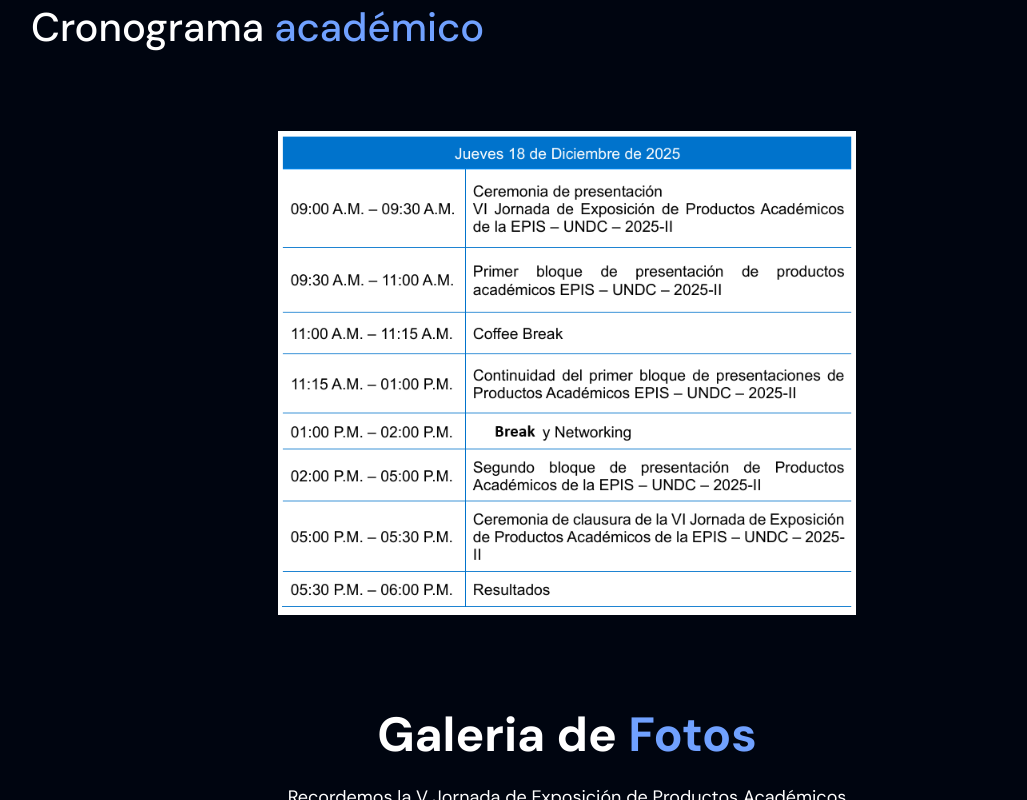
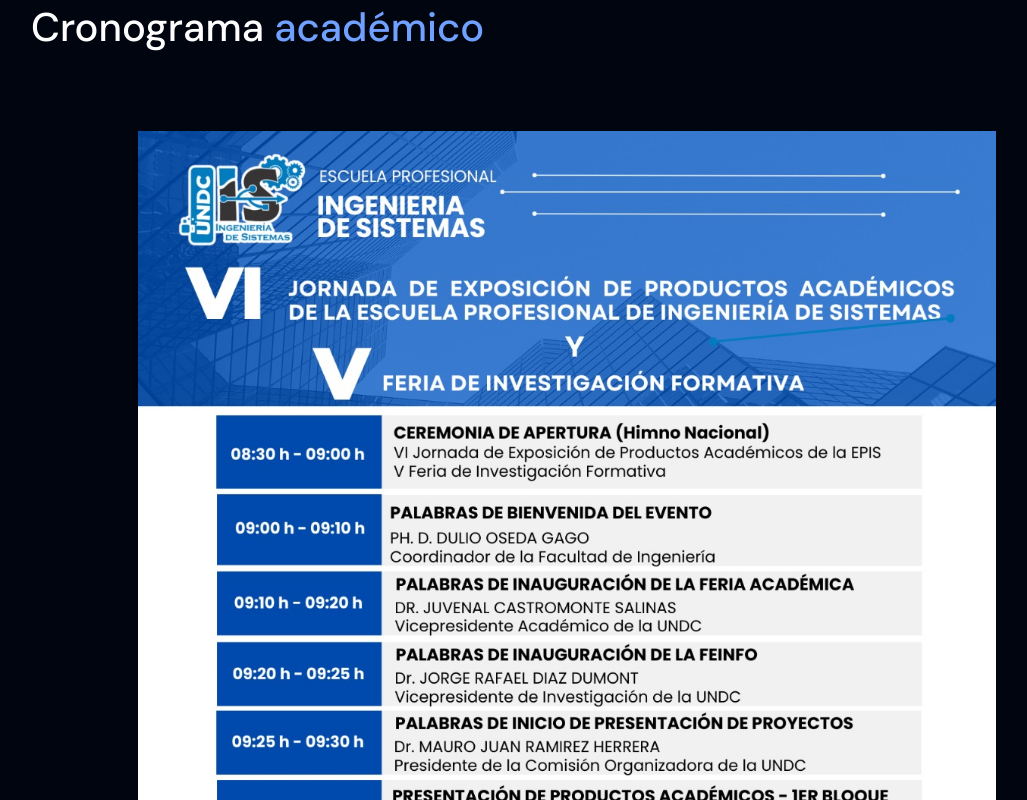
Before and after one commit to BeniAlexis23/JEPA-DAIS-2025, a Next.js app in the folder frontend/: page / in a window 1280 px wide. Shown: the part 1780-2580 px from the top of the page, without its empty margins (73-1100 px from the left). Built offline with nearby package versions, Linux system fonts and the light colour scheme.

Commit message:
update cronograma

```diff
--- a/frontend/src/components/Home/timeline/index.tsx
+++ b/frontend/src/components/Home/timeline/index.tsx
@@ -27,7 +27,7 @@
             <div className="flex justify-center">
               <div>
                 <Image
-                  src={`${getImagePrefix()}images/timeline/cronograma.png`}
+                  src={`${getImagePrefix()}images/timeline/cronograma.jpg`}
                   alt="image"
                   width={1220}
                   height={1000}
--- a/frontend/src/components/Home/upgrade/index.tsx
+++ b/frontend/src/components/Home/upgrade/index.tsx
@@ -19,7 +19,7 @@
               Revisa bien las bases y completa tu registro
             </h2>
             <p className="text-muted text-opacity-60 text-18 mb-7 text-justify lg:mr-12">
-              Las fechas de inscripción son desde el 10 al 16 de diciembre del 2025 hasta las 23:59 horas.
+              Las fechas de inscripción son desde el 10 al 17 de diciembre del 2025 hasta las 15:00 horas.
               (Tener cuenta que después de la fecha y hora establecida, no se aceptará más inscripciones.)
             </p>
             <div className="flex items-center md:justify-start justify-center gap-8">
```
Also changed, not shown: frontend/public/images/timeline/cronograma.jpg (added), frontend/public/images/timeline/cronograma.png (deleted).
